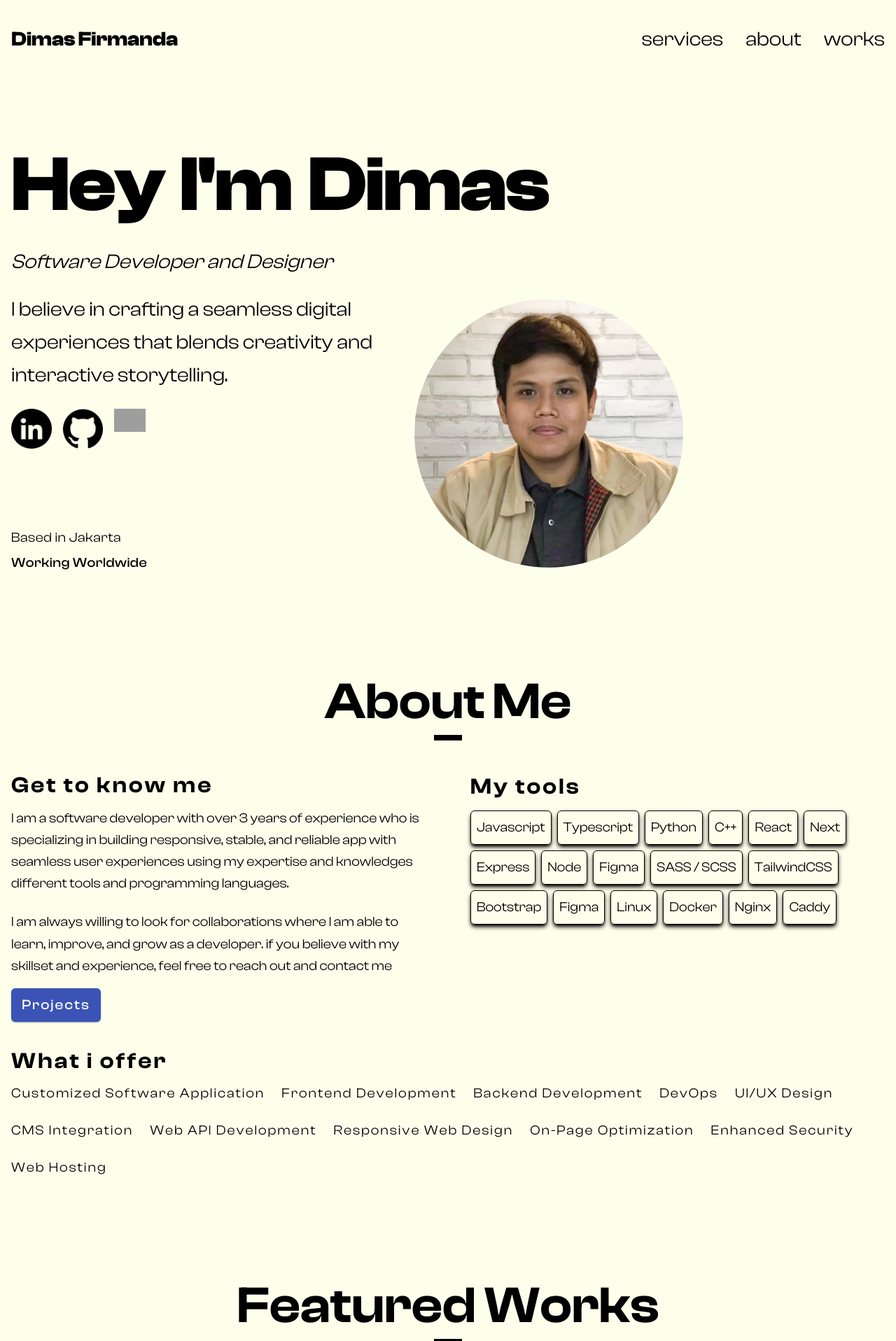
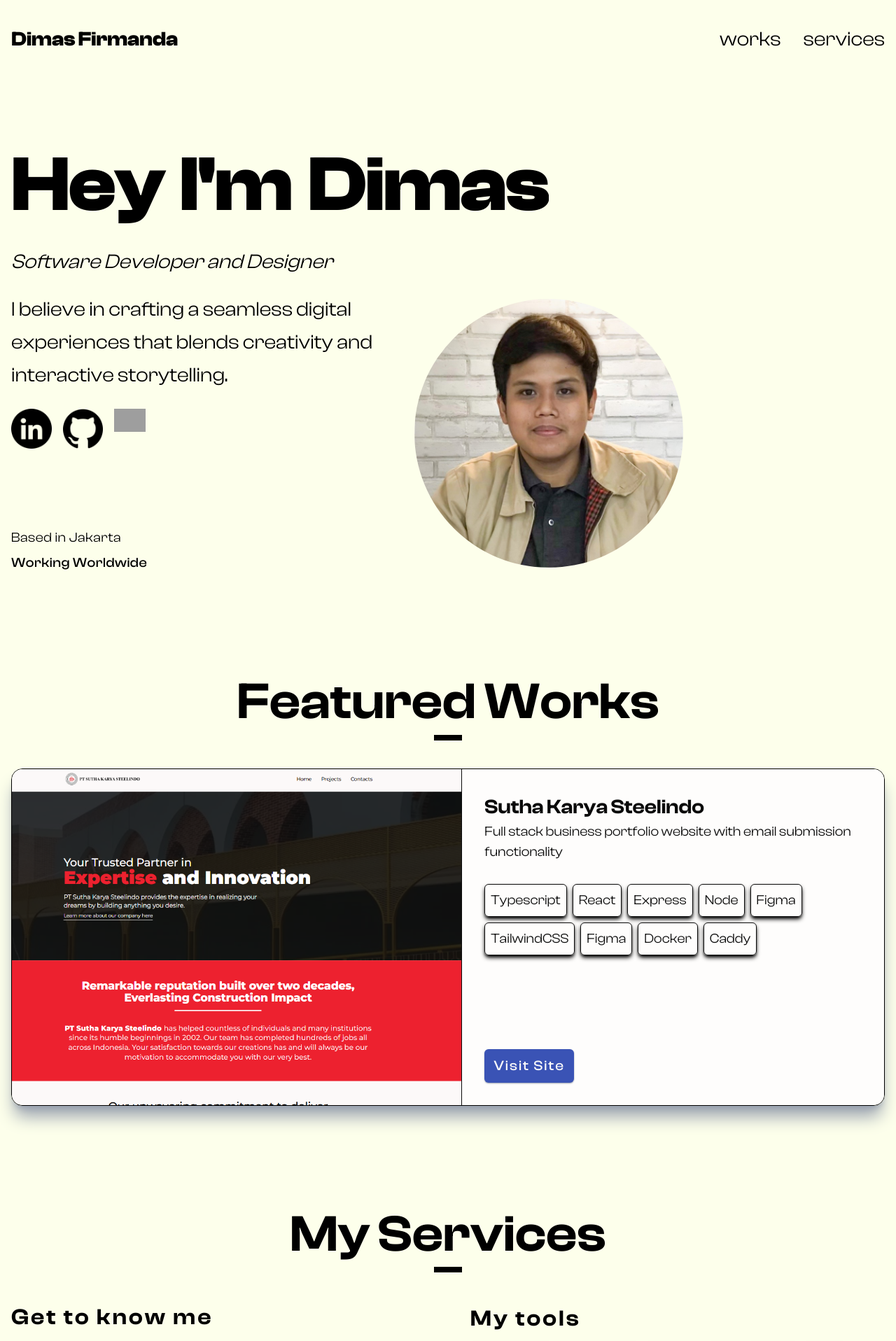
Before and after one commit to dim-27/my-portfolio-v2, a Next.js app: page / in a window 1280 px wide. Shown: the top 1916 px of the page at 70% size. Built offline with nearby package versions, Linux system fonts and the light colour scheme; grey boxes are pictures that could not be loaded.

Commit message:
hotfix: modify page structure redesign navbar and page structure for different devices

```diff
--- a/package.json
+++ b/package.json
@@ -9,6 +9,7 @@
     "lint": "next lint"
   },
   "dependencies": {
+    "@radix-ui/react-navigation-menu": "^1.2.14",
     "@radix-ui/react-slot": "^1.2.3",
     "class-variance-authority": "^0.7.1",
     "clsx": "^2.1.1",
--- a/src/app/page.tsx
+++ b/src/app/page.tsx
@@ -1,15 +1,15 @@
 "use client";
 import Hero from "@/components/home/hero";
-import Projects from "@/components/home/projects";
 import Services from "@/components/home/services";
+import Works from "@/components/home/works";
 
 export default function Home() {
   return (
     <main className="p-4 w-full bg-primary-background">
       <div className="max-w-7xl container mx-auto">
         <Hero/>
+        <Works/>
         <Services/>
-        <Projects/>
       </div>
     </main>
   );
--- a/src/components/home/hero.tsx
+++ b/src/components/home/hero.tsx
@@ -9,7 +9,7 @@ export default function Hero() {
   const name = "Dimas";
 
   return (
-    <section className="bg-primary-background w-full py-8 md:py-16">
+    <section className="bg-primary-background w-full py-8 md:py-16" id="hero">
       <div className="flex flex-col">
         <div className="flex min-[256px]:flex-col min-[480px]:flex-row">
           <div className={`${primaryFont.className} font-extrabold text-fluid-heading1 leading-40 relative overflow-hidden inline-block -mb-24 md:mb-2`}
--- a/src/components/home/services.tsx
+++ b/src/components/home/services.tsx
@@ -5,8 +5,8 @@ import Link from "next/link";
 export default function Services() {
   return (
     <section className="mx-auto container py-8 md:py-16">
-      <div className="flex flex-col items-start md:items-center">
-        <h2 className={`${primaryFont.className} font-semibold text-fluid-heading2 mb-3`}>About Me
+      <div className="flex flex-col items-start md:items-center" id="services">
+        <h2 className={`${primaryFont.className} font-semibold text-fluid-heading2 mb-3`}>My Services
         </h2>
         <div className="bg-black block h-2 w-10 -mt-5 mb-10"></div>
       </div>
--- a/src/components/home/projects.tsx
+++ b/src/components/home/works.tsx
@@ -3,9 +3,9 @@ import Image from "next/image";
 import { Button } from "../ui/button/button";
 import Link from "next/link";
 
-export default function Projects() {
+export default function Works() {
   return (
-    <section className="mx-auto container py-8 md:py-16" id="projects">
+    <section className="mx-auto container py-8 md:py-16" id="works">
       <div className="flex flex-col items-start md:items-center">
         <h2 className={`${primaryFont.className} font-semibold text-fluid-heading2 mb-3`}>Featured Works
         </h2>
--- a/src/components/ui/navbar/navbar.tsx
+++ b/src/components/ui/navbar/navbar.tsx
@@ -1,14 +1,18 @@
 
+import Link from "next/link";
 
 export default function Navbar() {
   return (
     <nav className='w-full bg-primary-background pt-6 text-fluid-base p-4'>
-      <div className="flex justify-between items-center h-16 mx-auto max-w-7xl container">
+      <div className="flex flex-col min-[26.5em]:flex-row justify-between items-center h-16 mx-auto max-w-7xl container">
         <div className="font-bold">Dimas Firmanda</div>
-        <ul className="flex flex-col md:flex-row gap-4 md:gap-8 font-regular">
-          <li>services</li>
-          <li>about</li>
-          <li>works</li>
+        <ul className="flex flex-row gap-4 md:gap-8 font-regular">
+          <Link href="#works">
+            <li>works</li>
+          </Link>
+          <Link href="#services">
+            <li>services</li>
+          </Link>
         </ul>
       </div>
     </nav>
```
Also changed, not shown: 1 other file (tests, documents, lock files or other folders).
